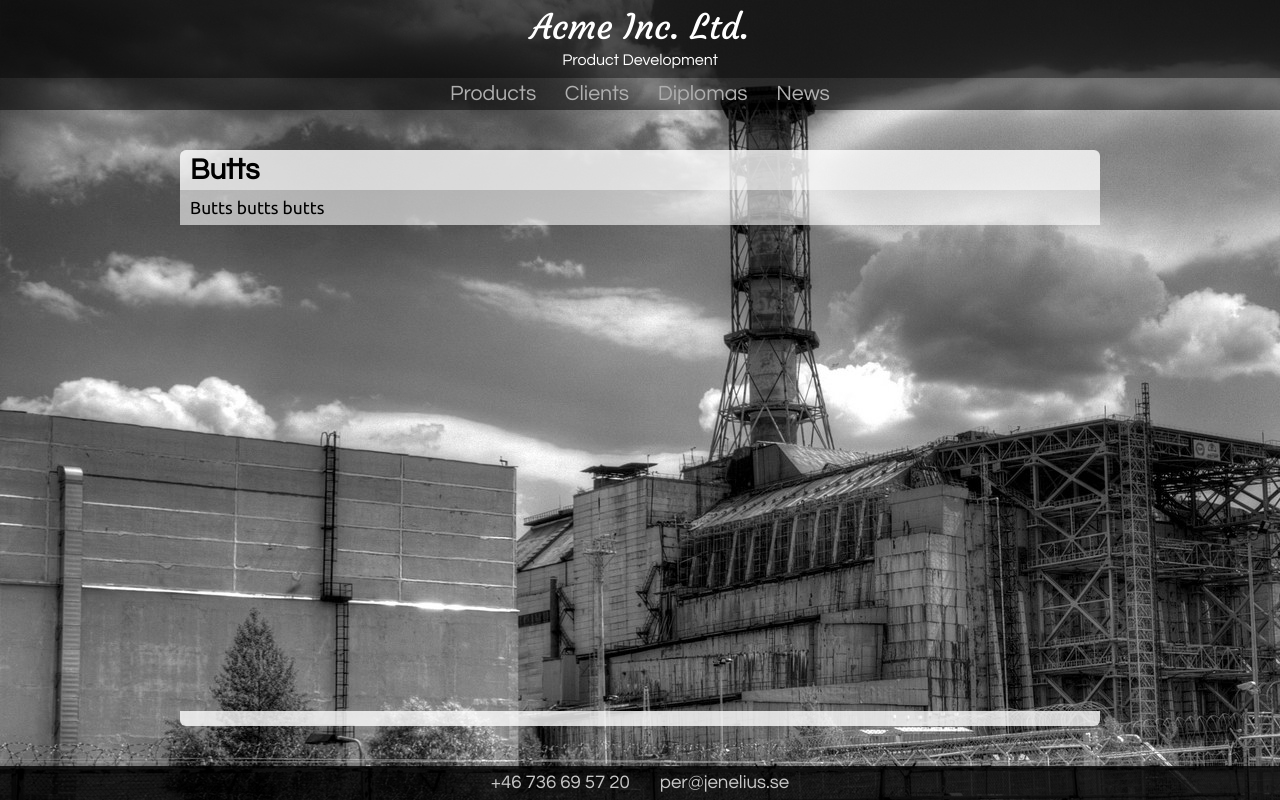
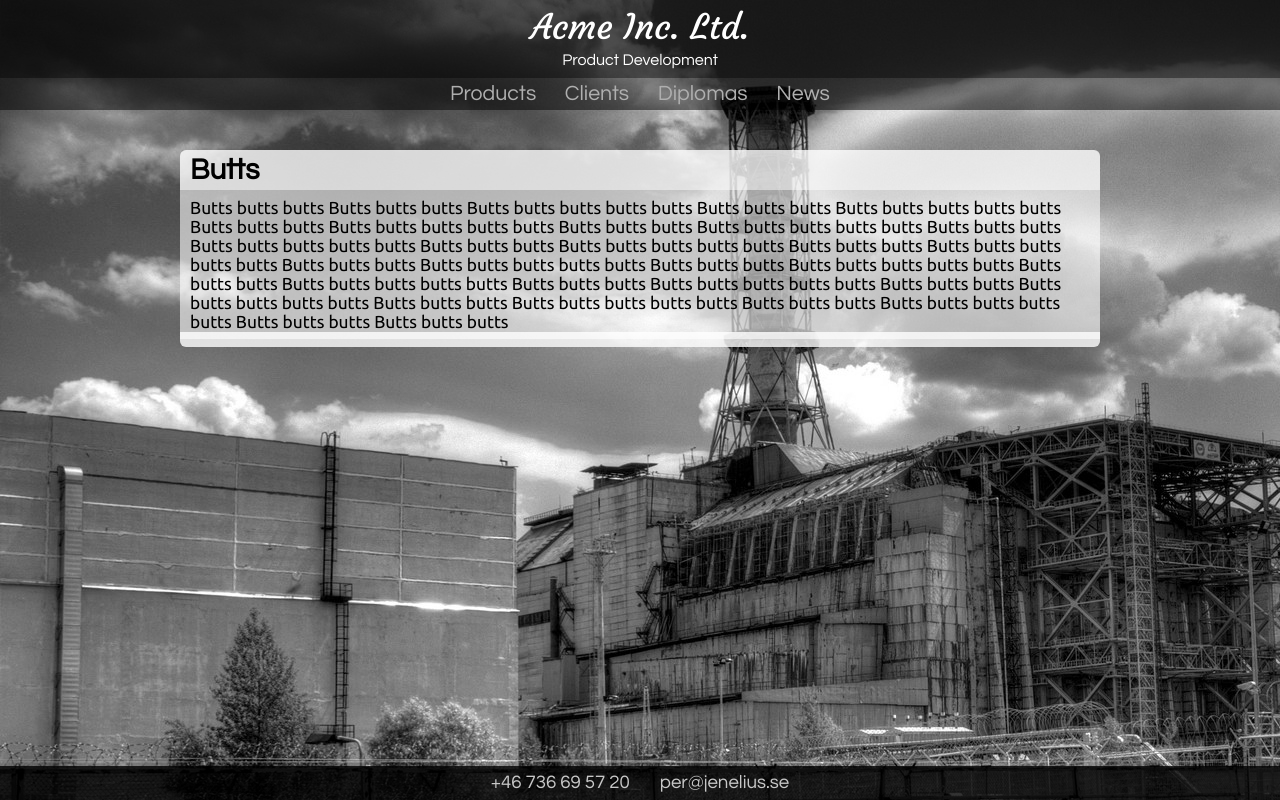
Before and after one commit to PerMJenelius/angular-web, an Angular app: page /home in a window 1280 px wide. Built offline with nearby package versions, Linux system fonts and the light colour scheme.

Commit message:
mer design av home

```diff
--- a/src/app/content/content.component.css
+++ b/src/app/content/content.component.css
@@ -45,7 +45,7 @@
 
 /* content window */
 
-.topBar {
+#topBar {
     position: fixed;
     top: 150px;
     left: 30px;
@@ -61,12 +61,12 @@
     font-size: 22pt;
 }
 
-.itemInfo {
+#itemInfo {
     position: fixed;
     top: 190px;
-    /* bottom: 89px; */
     left: 30px;
     right: 30px;
+    max-height: calc(100vh - 290px);
     overflow-y: auto;
     max-width: 900px;
     padding: 8px 10px;
@@ -76,9 +76,8 @@
     font-size: 13pt;
 }
 
-.bottombar {
+#bottombar {
     position: fixed;
-    bottom: 74px;
     left: 30px;
     right: 30px;
     height: 15px;
--- a/src/app/content/content.component.html
+++ b/src/app/content/content.component.html
@@ -1,9 +1,9 @@
 <article *ngIf='contentText && contentText.length'>
-  <div class='topBar'>
-      {{contentHeader}}
-  </div>
-  <div class='itemInfo'>
-    {{contentText}}
-  </div>
-  <div class='bottombar'></div>
+	<div id='topBar'>
+		{{contentHeader}}
+	</div>
+	<div id='itemInfo'>
+		{{contentText}}
+	</div>
+	<div id='bottombar'></div>
 </article>
--- a/src/app/content/content.component.ts
+++ b/src/app/content/content.component.ts
@@ -1,4 +1,4 @@
-import { Component, OnInit, Input } from "@angular/core";
+import { Component, Input, OnInit, AfterViewInit } from "@angular/core";
 import { ContentService } from "./content.service";
 
 import { IMainpage } from "./mainpage";
@@ -8,12 +8,20 @@ import { IMainpage } from "./mainpage";
     templateUrl: './content.component.html',
     styleUrls: ['./content.component.css']
 })
-export class ContentComponent implements OnInit {
+export class ContentComponent implements AfterViewInit {
 
     @Input() contentHeader: string;
     @Input() contentText: string;
 
-	ngOnInit(): void {
+    contentHeight: number = 0;
 
+	ngAfterViewInit(): void {
+        var itemInfo = document.getElementById('itemInfo');
+        var bottomBar = document.getElementById('bottombar');
+
+        var itemHeight = itemInfo.getBoundingClientRect().height;
+        var top = itemHeight + 190;
+
+        bottomBar.setAttribute("style", "top:" + top + "px");
     }
 }
--- a/src/app/home/home.component.ts
+++ b/src/app/home/home.component.ts
@@ -8,7 +8,7 @@ import { Component, OnInit } from '@angular/core';
 export class HomeComponent implements OnInit {
 
 	header: string = 'Butts'
-	text: string = 'Butts butts butts';
+	text: string = 'Butts butts butts Butts butts butts Butts butts butts butts butts Butts butts butts Butts butts butts butts butts Butts butts butts Butts butts butts butts butts Butts butts butts Butts butts butts butts butts Butts butts butts Butts butts butts butts butts Butts butts butts Butts butts butts butts butts Butts butts butts Butts butts butts butts butts Butts butts butts Butts butts butts butts butts Butts butts butts Butts butts butts butts butts Butts butts butts Butts butts butts butts butts Butts butts butts Butts butts butts butts butts Butts butts butts Butts butts butts butts butts Butts butts butts Butts butts butts butts butts Butts butts butts Butts butts butts butts butts Butts butts butts Butts butts butts';
 
 	constructor() { }
 
```
